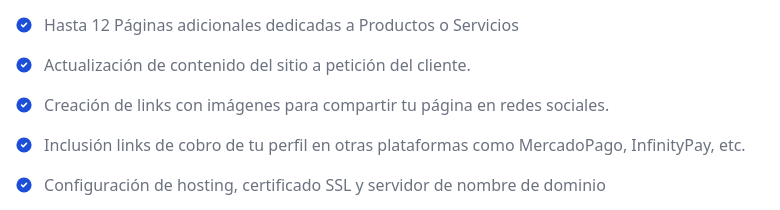
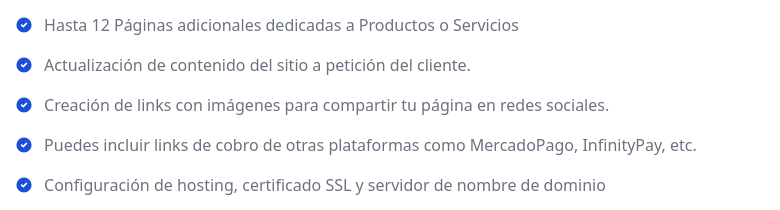
Before and after one commit to keinermendoza/landing-servicio-pwa, an Astro site: page / in a window 1280 px wide. Shown: the part 3084-3294 px from the top of the page, 236-1016 px from the left. Built offline with nearby package versions, Linux system fonts and the light colour scheme; Astro itself is replaced by a stand-in of ours.

Commit message:
fix: updating misspealing feature in basicPlan

```diff
--- a/src/pages/_home/Prices.astro
+++ b/src/pages/_home/Prices.astro
@@ -30,7 +30,7 @@ const basicPlan: PriceCardProps = {
             isIncluded: true
         },
         {
-            text: "Inclusión links de cobro de tu perfil en otras plataformas como MercadoPago, InfinityPay, etc.",
+            text: "Puedes incluir links de cobro de otras plataformas como MercadoPago, InfinityPay, etc.",
             isIncluded: true
         },
         {
```
